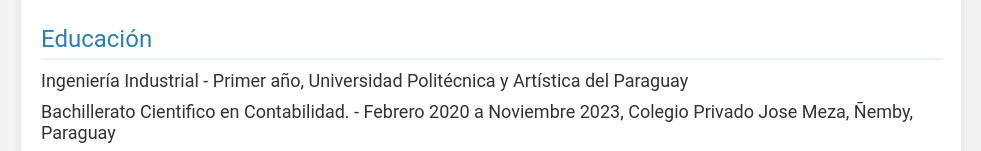
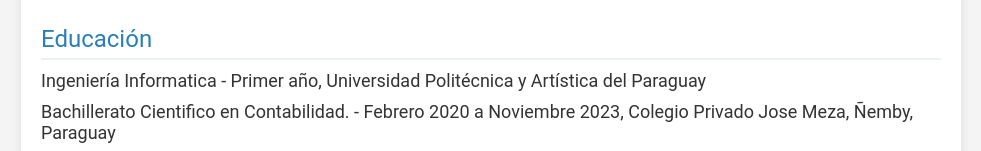
Before and after one commit to FabrizioAcosta/Proyectos, a plain HTML site: page assets/index.html in a window 1280 px wide. Shown: the part 859-1010 px from the top of the page, without its empty margins (149-1130 px from the left). Drawn offline with Linux system fonts and the light colour scheme.

Commit message:
Update index.html

```diff
--- a/assets/index.html
+++ b/assets/index.html
@@ -133,7 +133,7 @@
         <div class="section">
             <div class="section-title">Educación</div>
             <ul>
-                <li>Ingeniería Industrial - Primer año, Universidad Politécnica y Artística del Paraguay</li>
+                <li>Ingeniería Informatica - Primer año, Universidad Politécnica y Artística del Paraguay</li>
                 <li>Bachillerato Cientifico en Contabilidad. - Febrero 2020 a Noviembre 2023, Colegio Privado Jose Meza, Ñemby, Paraguay</li>
                 <li>Escuela Basica Centro Educativo Kuarahy - Febrero 2018 a Noviembre 2020, Pa'i Ñu, Ñemby, Paraguay</li>
             </ul>
```
